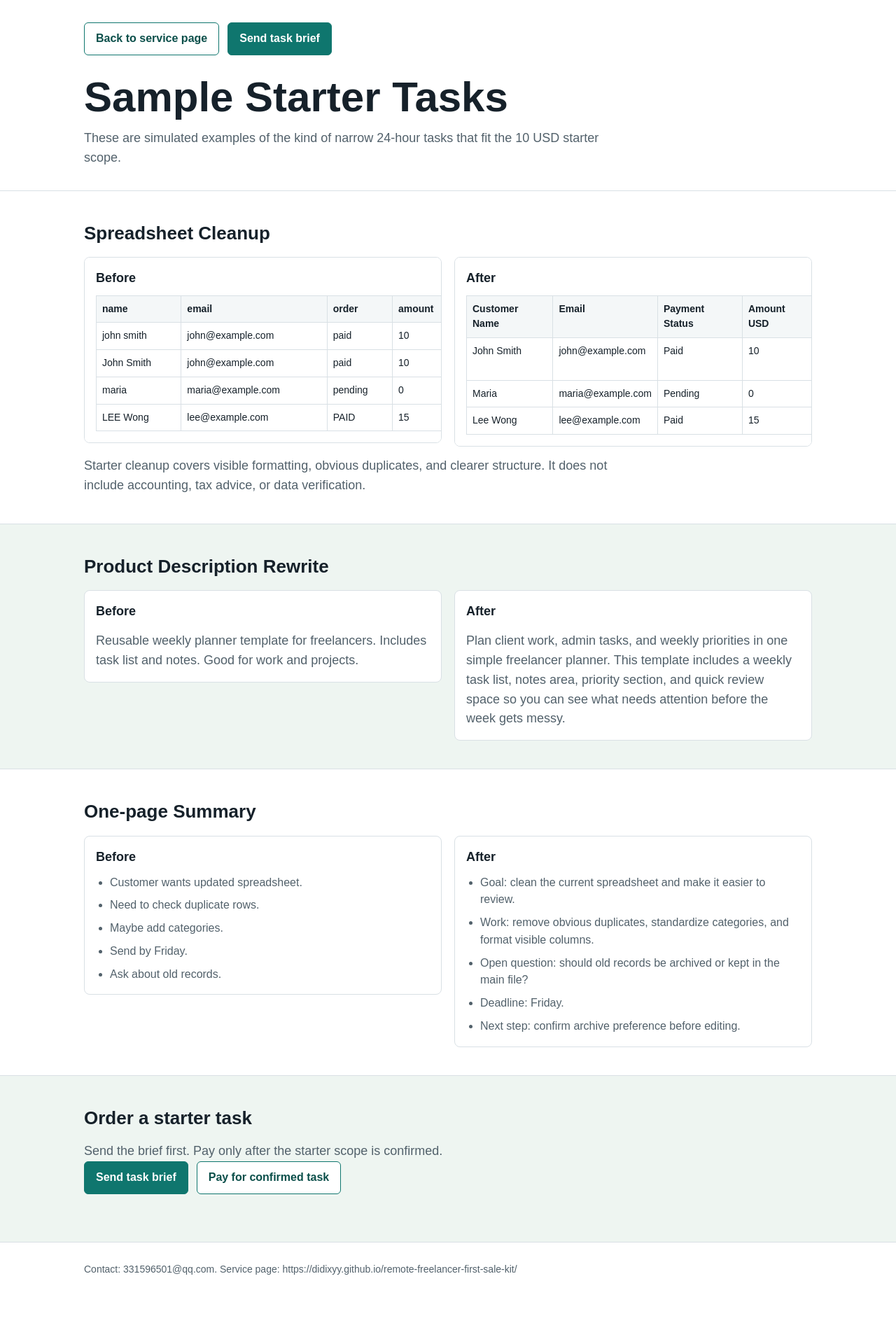
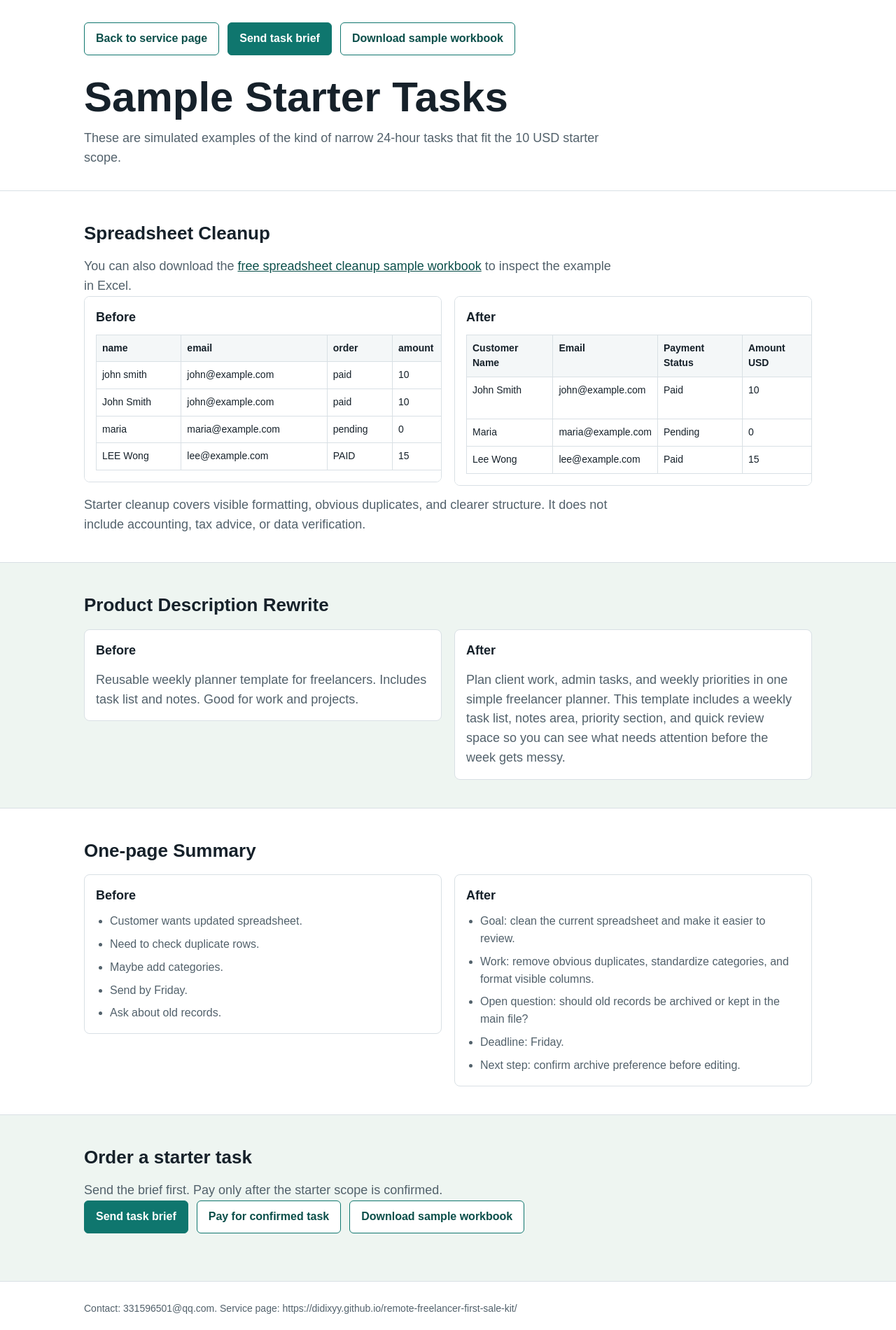
Before and after one commit to didixyy/remote-freelancer-first-sale-kit, a plain HTML site: page samples.html in a window 1280 px wide. Shown: the whole page at 70% size. Before the commit the page ends 1867 px from the top, so only its background shows below. Drawn offline with Linux system fonts and the light colour scheme.

Commit message:
Add free spreadsheet sample workbook

```diff
--- a/samples.html
+++ b/samples.html
@@ -167,6 +167,7 @@
       <nav>
         <a class="secondary-button" href="index.html">Back to service page</a>
         <a class="button" href="mailto:331596501@qq.com?subject=Starter%20task%20brief&body=Hi%2C%20I%20want%20to%20confirm%20a%2010%20USD%20starter%20task.%0A%0ATask%20type%3A%0AFile%20or%20brief%3A%0ADeadline%3A%0AAnything%20to%20avoid%20changing%3A%0A">Send task brief</a>
+        <a class="secondary-button" href="assets/free-spreadsheet-cleanup-sample.xlsx">Download sample workbook</a>
       </nav>
       <h1>Sample Starter Tasks</h1>
       <p>These are simulated examples of the kind of narrow 24-hour tasks that fit the 10 USD starter scope.</p>
@@ -177,6 +178,7 @@
     <section>
       <div class="wrap">
         <h2>Spreadsheet Cleanup</h2>
+        <p>You can also download the <a href="assets/free-spreadsheet-cleanup-sample.xlsx">free spreadsheet cleanup sample workbook</a> to inspect the example in Excel.</p>
         <div class="grid">
           <div class="panel">
             <h3>Before</h3>
@@ -261,6 +263,7 @@
         <nav>
           <a class="button" href="mailto:331596501@qq.com?subject=Starter%20task%20brief&body=Hi%2C%20I%20want%20to%20confirm%20a%2010%20USD%20starter%20task.%0A%0ATask%20type%3A%0AFile%20or%20brief%3A%0ADeadline%3A%0AAnything%20to%20avoid%20changing%3A%0A">Send task brief</a>
           <a class="secondary-button" href="https://paypal.me/yp1233/10USD">Pay for confirmed task</a>
+          <a class="secondary-button" href="assets/free-spreadsheet-cleanup-sample.xlsx">Download sample workbook</a>
         </nav>
       </div>
     </section>
```
Also changed, not shown: index.html (+2 -1 lines), order.html (+2 -0 lines), 2 other files.
